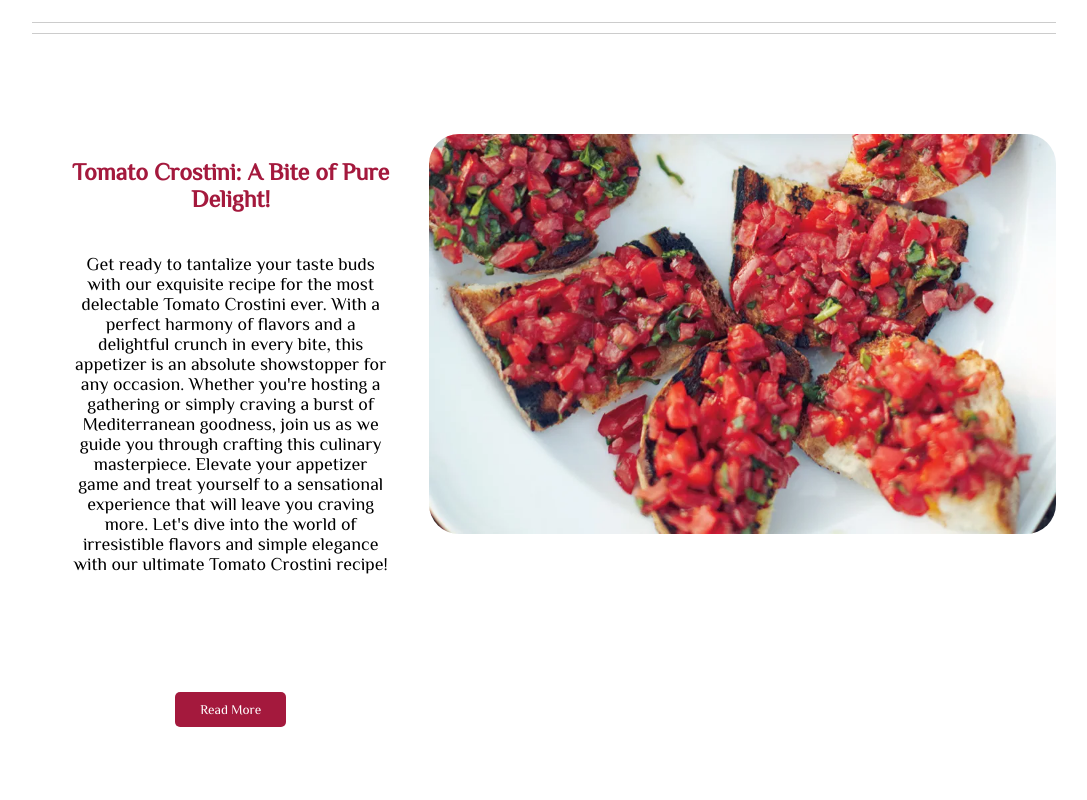
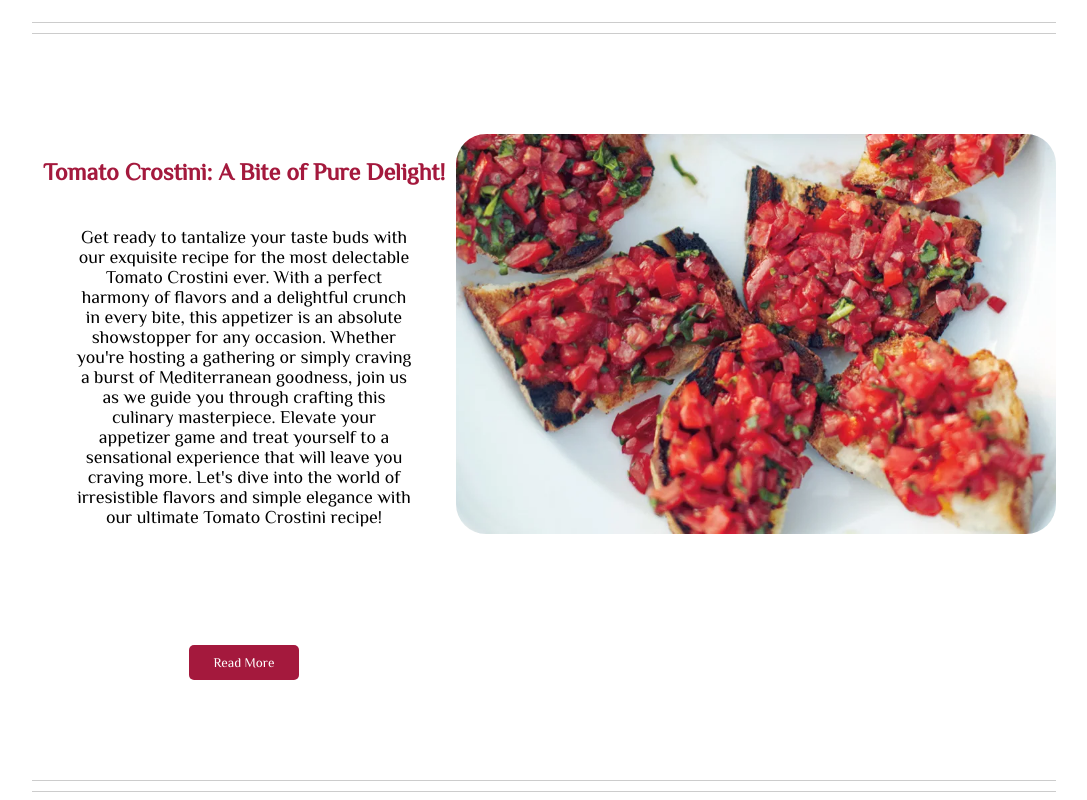
Before and after one commit to PvtWendy/Next-Sharp-Spice, a Next.js app: page / in a window 1280 px wide. Shown: the part 1480-2280 px from the top of the page, without its empty margins (96-1183 px from the left). Built offline with nearby package versions, Linux system fonts and the light colour scheme.

Commit message:
Small Change to CSS

```diff
--- a/src/styles/globals.css
+++ b/src/styles/globals.css
@@ -39,7 +39,7 @@ body{
     width: 70vw;
     height: 50vw;
     max-height: 400px;
-    max-width: 750px;
+    max-width: 600px;
     border-radius: 30px;
     object-fit: cover;
   }
```
